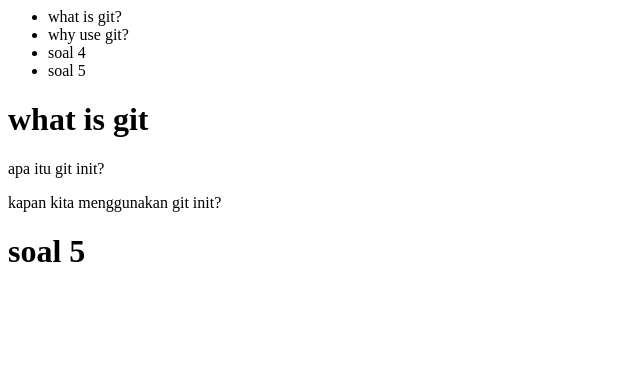
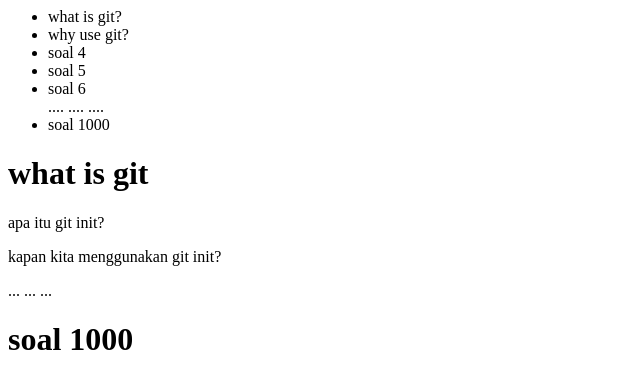
Before and after one commit to nurarifin12/Ruang-belajar, a plain HTML site: page ruang-belajar/pages/question.html in a window 1280 px wide. Shown: the whole page, without its empty margins (0-640 px from the left). Drawn offline with Linux system fonts and the light colour scheme.

```diff
--- a/ruang-belajar/pages/question.html
+++ b/ruang-belajar/pages/question.html
@@ -8,10 +8,18 @@
             <li>why use git?</li>
             <li>soal 4</li>
             <li>soal 5</li>
+            <li>soal 6</li>
+            ....
+            ....
+            ....
+            <li>soal 1000</li>
         </ul>
         <h1>what is git</h1>
         <p>apa itu git init?</p>
         <p>kapan kita menggunakan git init?</p>
-        <h1>soal 5</h1>
+        ...
+        ...
+        ...
+        <h1>soal 1000</h1>
     </body>
 </html>
```
